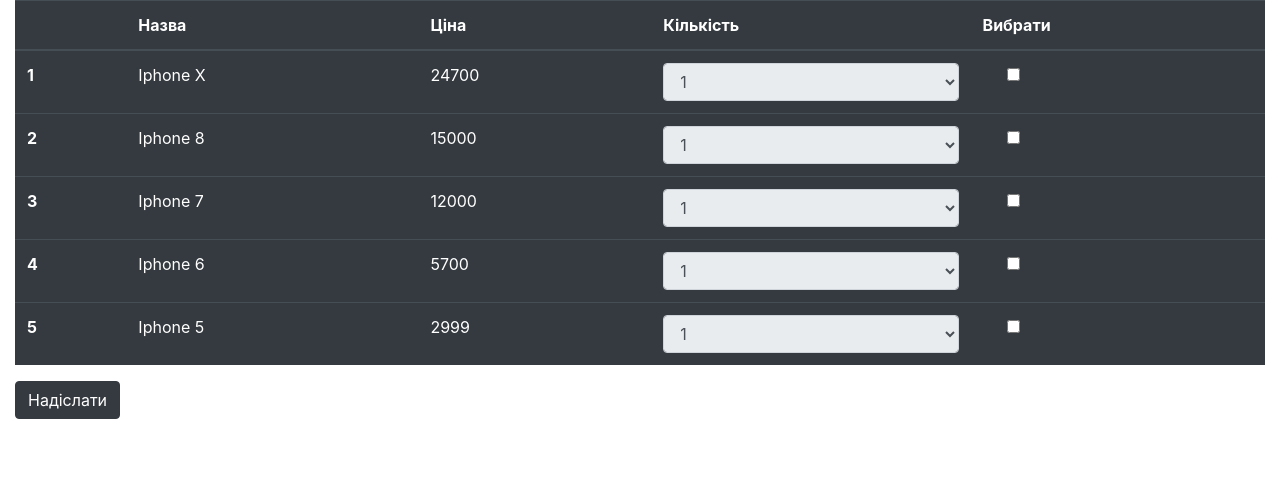
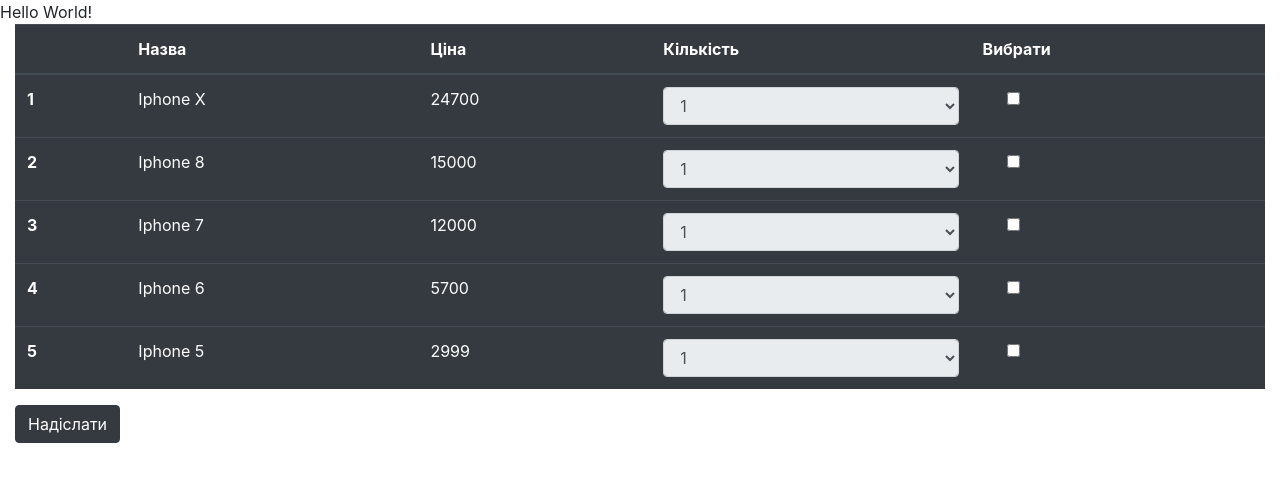
Before and after one commit to SulypaMarkiyan/N28SPv2, a plain HTML site: page Index.html in a window 1280 px wide. Drawn offline with nearby package versions, Linux system fonts and the light colour scheme.

Commit message:
closed body and added hello

```diff
--- a/Index.html
+++ b/Index.html
@@ -22,7 +22,7 @@
 
 </head>
 <body>
-
+    <div>Hello World!</div>
     <script>
         function chooseProduct(id) {
             if (document.getElementById(id).checked) {
@@ -120,6 +120,6 @@
 
 
 
-
+    </body>
 
 </html>
```
Also changed, not shown: 1 other file.
